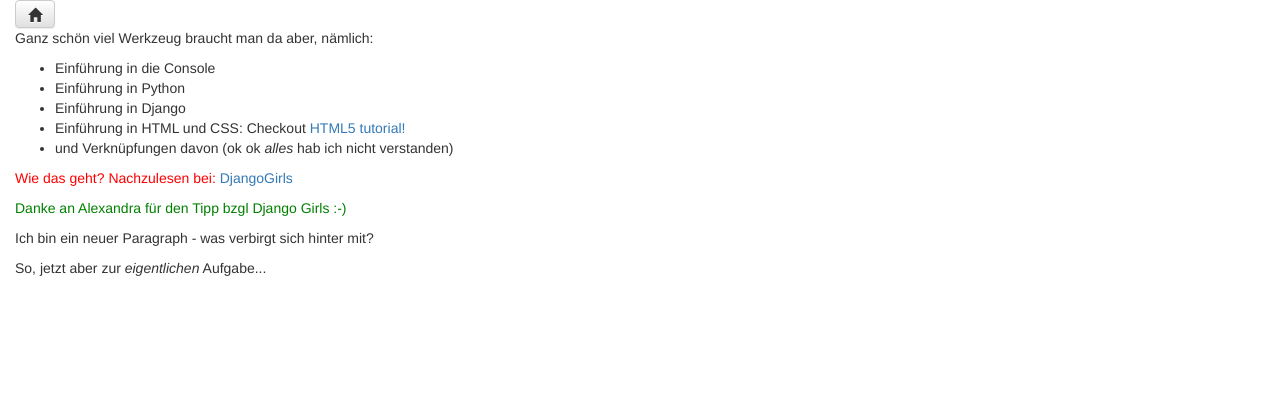
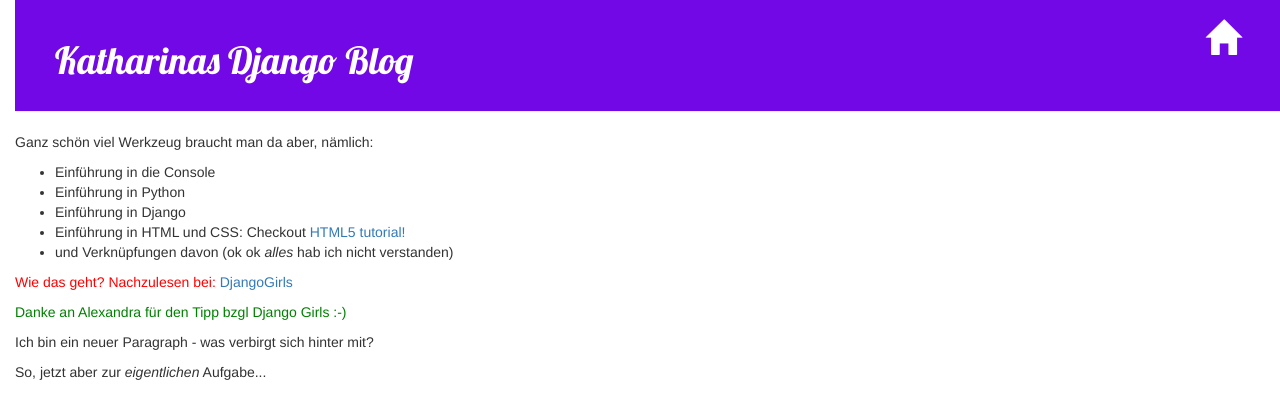
Before and after one commit to kusejkok/my-first-blog, a Django app: template blog/templates/blog/about_page.html in a window 1280 px wide. Shown: the top 419 px of the page. Run offline with Django 3.2, Linux system fonts and the light colour scheme; the template is opened without the code that fills it, so the values that code supplies are empty; some libraries are stand-ins or nearby versions.

Commit message:
changing some styles

```diff
--- a/blog/static/css/blog.css
+++ b/blog/static/css/blog.css
@@ -9,6 +9,7 @@
     color: #ffffff;
     font-size: 28pt;
     text-decoration: none;
+    font-family: 'Lobster';
 }
 
 .content {
@@ -42,11 +43,12 @@
     color: #000000;
 }
 
-h1 a, h2 a {
+h1, h1 a, h2 a {
     color: #8B08E7;
     font-family: 'Lobster';
 }
 
+
 body {
     padding-left: 15px;
 }
--- a/blog/templates/blog/about_page.html
+++ b/blog/templates/blog/about_page.html
@@ -8,8 +8,12 @@
   <link rel="stylesheet" href="{% static 'css/blog.css' %}">
 </head>
 
+<div class="page-header">
+    <a href="{% url 'post_list' %}"class="top-menu" ><span class="glyphicon glyphicon-home"></span></a>
+    <h1><a href="/">Katharinas Django Blog</a></h1>
+</div>
+
 <body>
-  <a class="btn btn-default" href="{% url 'post_list' %}"><span class="glyphicon glyphicon-home"></span></a>
 <div>
 <p> Ganz schön viel Werkzeug braucht man da aber, nämlich: </p>
 <ul>
--- a/blog/templates/blog/base.html
+++ b/blog/templates/blog/base.html
@@ -27,7 +27,7 @@
 <p> Hilfsmittel <a href="/about" target="_self">Siehe hier!</a></p>
 <p> Ein paar Infos und bash-commands <a href="/terminal" target="_self">Siehe hier!</a></p>
 
-<h1 style = "color:purple"> Meine Posts </h1>
+<h1> Meine Posts </h1>
 
 <div class="content container">
     <div class="row">
--- a/blog/templates/blog/terminal_description.html
+++ b/blog/templates/blog/terminal_description.html
@@ -8,8 +8,12 @@
   <link rel="stylesheet" href="{% static 'css/blog.css' %}">
 </head>
 
+<div class="page-header">
+    <a href="{% url 'post_list' %}"class="top-menu" ><span class="glyphicon glyphicon-home"></span></a>
+    <h1><a href="/">Katharinas Django Blog</a></h1>
+</div>
+
 <body>
-    <a class="btn btn-default" href="{% url 'post_list' %}"><span class="glyphicon glyphicon-home"></span></a>
   <h1> Terminal commands good to know </h1>
 <div>
   <ul>
```
